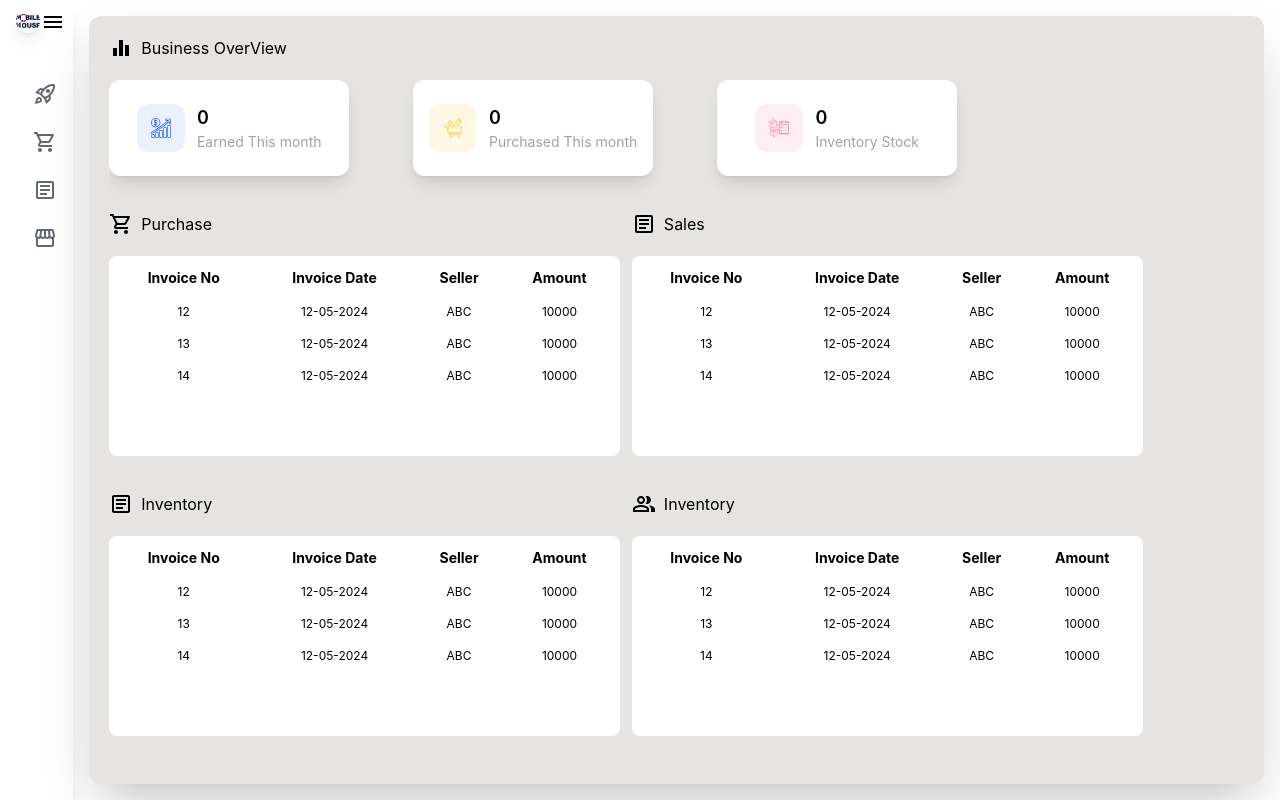
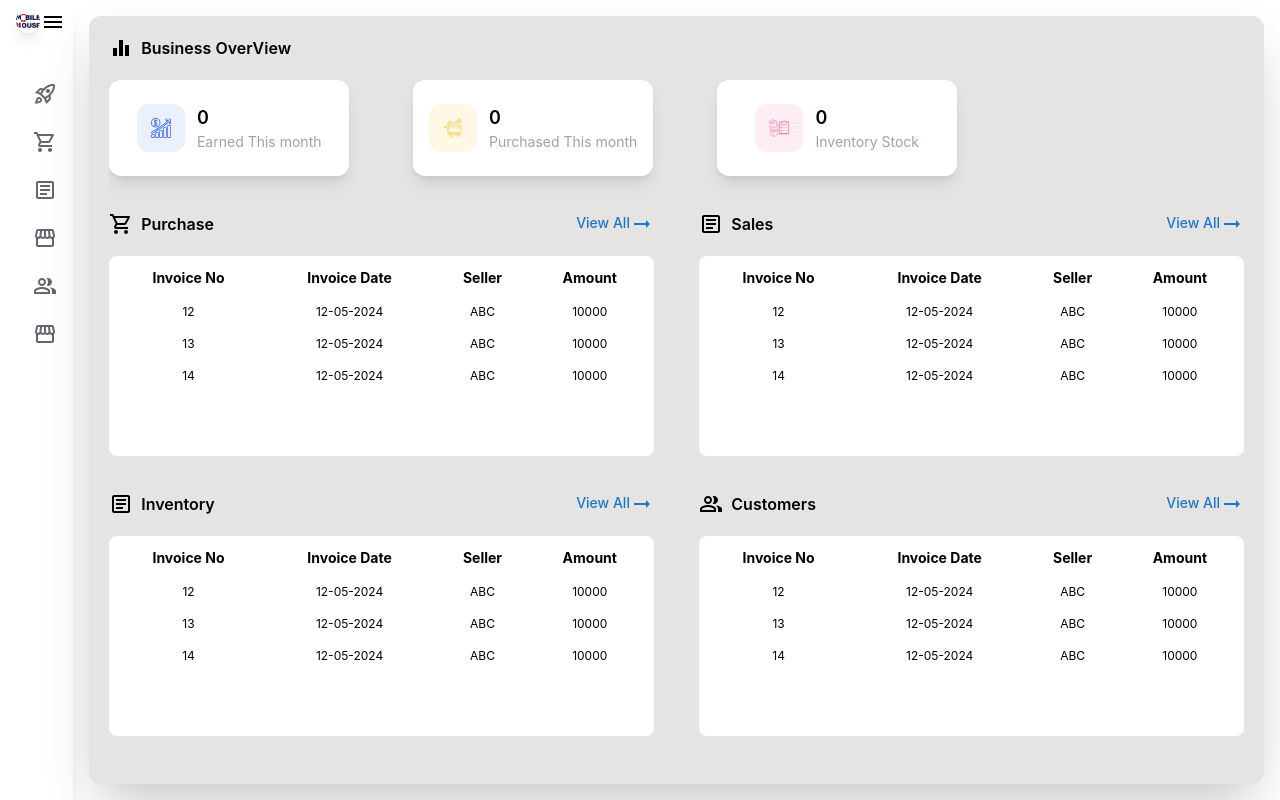
Before and after one commit to fahadpj23/mobileHouseAll, a React (Create React App) app: page /dashBoard in a window 1280 px wide. Built offline with nearby package versions, Linux system fonts and the light colour scheme.

Commit message:
dashboard route

```diff
--- a/src/components/commonComponents/subHeadingWithIcon.tsx
+++ b/src/components/commonComponents/subHeadingWithIcon.tsx
@@ -1,9 +1,10 @@
 import { FC } from "react";
 
 import * as MuiIcons from "@mui/icons-material";
+import ArrowRightAltOutlinedIcon from "@mui/icons-material/ArrowRightAltOutlined";
+import { Link } from "@mui/material";
 
 import DynamicMuiIcon from "utils/dynamicMuiIcon";
-import { Link } from "react-router-dom";
 
 type MuiIconKeys = keyof typeof MuiIcons;
 
@@ -19,9 +20,18 @@ const SubHeadingWithIcon: FC<props> = ({ icon, title, linkSrc }) => {
     <div className="flex w-full justify-between mb-5">
       <div className="flex space-x-2">
         <DynamicMuiIcon iconName={icon} />
-        <h1>{title}</h1>
+        <h1 className="font-semibold">{title}</h1>
       </div>
-      {linkSrc && <Link to={linkSrc}>View All</Link>}
+      {linkSrc && (
+        <Link
+          href={linkSrc}
+          underline="none"
+          sx={{ fontSize: 14, fontWeight: 500 }}
+        >
+          View All
+          <ArrowRightAltOutlinedIcon />
+        </Link>
+      )}
     </div>
   );
 };
--- /dev/null
+++ b/src/constants/constantValue.ts
@@ -0,0 +1,9 @@
+const ConstantValues = {
+  PURCHASE: "purchase",
+  SALES: "sales",
+  INVENTORY: "inventory",
+  CUSTOMERS: "customers",
+  SELLER: "seller",
+};
+
+export default ConstantValues;
--- /dev/null
+++ b/src/constants/routes.ts
@@ -0,0 +1,9 @@
+const ROUTES = {
+  DASHBOARD: "/dashBoard",
+  PURCHASEROUTE: "/purchase",
+  SALESROUTE: "./sales",
+  INVENTORYROUTE: "/inventory",
+  CUSTOMERSROUTE: "/customers",
+  SELLERROUTE: "/seller",
+};
+export default ROUTES;
--- a/src/constants/sideBarItems.ts
+++ b/src/constants/sideBarItems.ts
@@ -1,30 +1,43 @@
 import * as MuiIcons from "@mui/icons-material";
 
 import sideBarModel from "model/sideBarModel";
+import ROUTES from "./routes";
 
 const sideBarItems: sideBarModel[] = [
   {
     id: 1,
     name: "dashBoard",
-    route: "/dashBoard",
+    route: ROUTES.DASHBOARD,
     icon: MuiIcons.RocketLaunchOutlined,
   },
   {
     id: 2,
     name: "purchase",
-    route: "/purchase",
+    route: ROUTES.PURCHASEROUTE,
     icon: MuiIcons.ShoppingCartOutlined,
   },
   {
     id: 3,
     name: "sales",
-    route: "/sales",
+    route: ROUTES.SALESROUTE,
     icon: MuiIcons.ArticleOutlined,
   },
   {
     id: 4,
     name: "inventory",
-    route: "/inventory",
+    route: ROUTES.INVENTORYROUTE,
+    icon: MuiIcons.StorefrontOutlined,
+  },
+  {
+    id: 5,
+    name: "customers",
+    route: ROUTES.CUSTOMERSROUTE,
+    icon: MuiIcons.PeopleAltOutlined,
+  },
+  {
+    id: 6,
+    name: "seller",
+    route: ROUTES.SELLERROUTE,
     icon: MuiIcons.StorefrontOutlined,
   },
 ];
--- a/src/pageRoutes/index.tsx
+++ b/src/pageRoutes/index.tsx
@@ -1,8 +1,10 @@
 import { BrowserRouter, Routes, Route } from "react-router-dom";
 import DashBoard from "pages/dashBoard";
-import Purchase from "pages/Purchase";
-import Sales from "pages/Sales";
+import Purchase from "pages/purchase";
+import Sales from "pages/sales";
 import MainLayout from "Layout/mainLayout";
+import Customers from "pages/customers";
+import Seller from "pages/seller";
 const PageRoutes = () => {
   return (
     <BrowserRouter>
@@ -11,6 +13,8 @@ const PageRoutes = () => {
           <Route index path="/dashBoard" element={<DashBoard />} />
           <Route path="purchase" element={<Purchase />} />
           <Route path="sales" element={<Sales />} />
+          <Route path="customers" element={<Customers />} />
+          <Route path="seller" element={<Seller />} />
         </Routes>
       </MainLayout>
     </BrowserRouter>
--- a/src/pages/Sales/index.tsx
+++ b/src/pages/Sales/index.tsx
@@ -1,4 +1,4 @@
 const Sales = () => {
-  return <div>Sales</div>;
+  return <div>Seller</div>;
 };
 export default Sales;
--- /dev/null
+++ b/src/pages/customers/index.tsx
@@ -0,0 +1,5 @@
+const Customers = () => {
+  console.log("fdfd");
+  return <div>Customers</div>;
+};
+export default Customers;
--- a/src/pages/dashBoard/index.tsx
+++ b/src/pages/dashBoard/index.tsx
@@ -25,9 +25,19 @@ const DashBoard = () => {
     },
   ];
 
-  const DetailTable = ({ TableHeadRow, TableDataRow, title, icon }: any) => (
-    <div className="mt-5 w-[45%]">
-      <SubHeadingWithIcon icon={icon?.toString()} title={title} />
+  const DetailTable = ({
+    TableHeadRow,
+    TableDataRow,
+    title,
+    icon,
+    link,
+  }: any) => (
+    <div className="mt-5 w-[48%]">
+      <SubHeadingWithIcon
+        icon={icon?.toString()}
+        title={title}
+        linkSrc={link}
+      />
       <div className="h-[25vh]">
         <ListTable tableHead={TableHeadRow} tableData={TableDataRow} />
       </div>
@@ -43,32 +53,36 @@ const DashBoard = () => {
       <div className="flex justify-evenly">
         <MiniDetailCard />
       </div>
-      <div className="flex space-x-3 ">
+      <div className="flex justify-between ">
         <DetailTable
           TableHeadRow={PurchaseTableHead}
           TableDataRow={tableData}
           title="Purchase"
           icon={"ShoppingCartOutlined"}
+          link="/purchase"
         />
         <DetailTable
           TableHeadRow={PurchaseTableHead}
           TableDataRow={tableData}
           title="Sales"
           icon="ArticleOutlined"
+          link="/sales"
         />
       </div>
-      <div className="flex space-x-3">
+      <div className="flex justify-between">
         <DetailTable
           TableHeadRow={PurchaseTableHead}
           TableDataRow={tableData}
           title="Inventory"
           icon="ArticleOutlined"
+          link="/inventory"
         />
         <DetailTable
           TableHeadRow={PurchaseTableHead}
           TableDataRow={tableData}
-          title="Inventory"
+          title="Customers"
           icon="PeopleAltOutlined"
+          link="/customers"
         />
       </div>
     </div>
--- /dev/null
+++ b/src/pages/seller/index.tsx
@@ -0,0 +1,4 @@
+const Seller = () => {
+  return <div>Seller</div>;
+};
+export default Seller;
```
